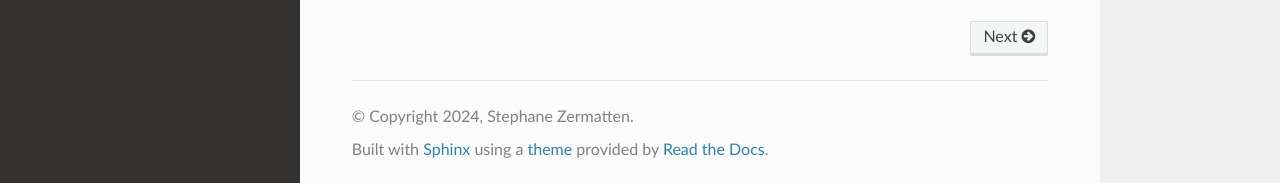
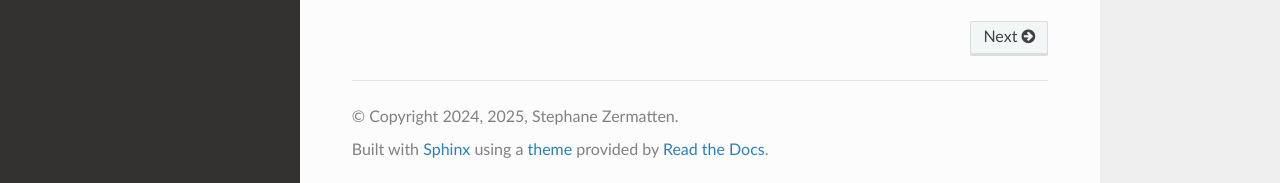
Before and after one commit to emacsmirror/turtles, a Sphinx documentation site: the page built from docs/source/index.rst, in a window 1280 px wide and 900 px high, scrolled down 597 px. Shown: the part 714-897 px from the top of the window. Built offline with Sphinx 7.4.7 and the Read the Docs theme 3.1.0, drawn with Linux system fonts in a browser that asks for light colours.

Commit message:
chore: Update copyright for the new year.

```diff
--- a/docs/source/conf.py
+++ b/docs/source/conf.py
@@ -3,7 +3,7 @@
 # -- Project information
 
 project = 'turtles'
-copyright = '2024, Stephane Zermatten'
+copyright = '2024, 2025, Stephane Zermatten'
 author = 'Stephane Zermatten'
 
 release = '0.1snapshot'
```
Also changed, not shown: 8 other files.
